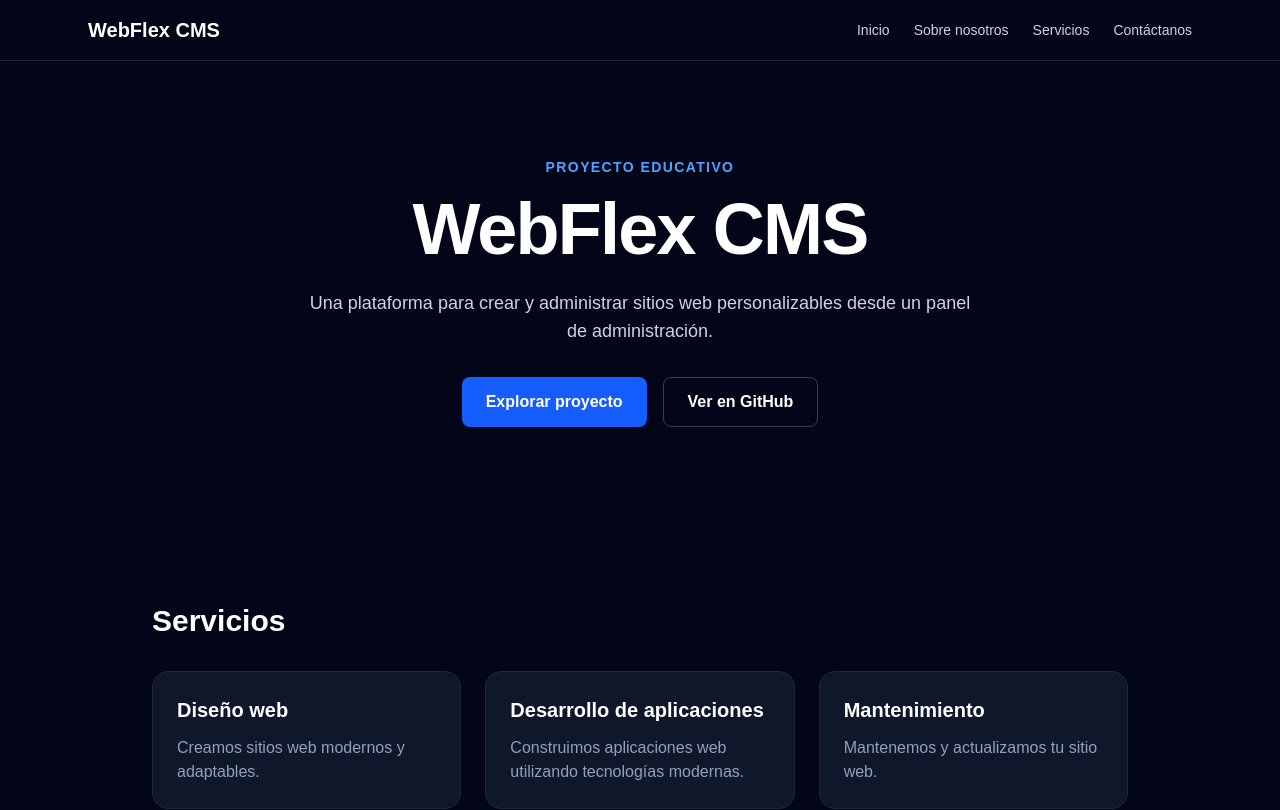
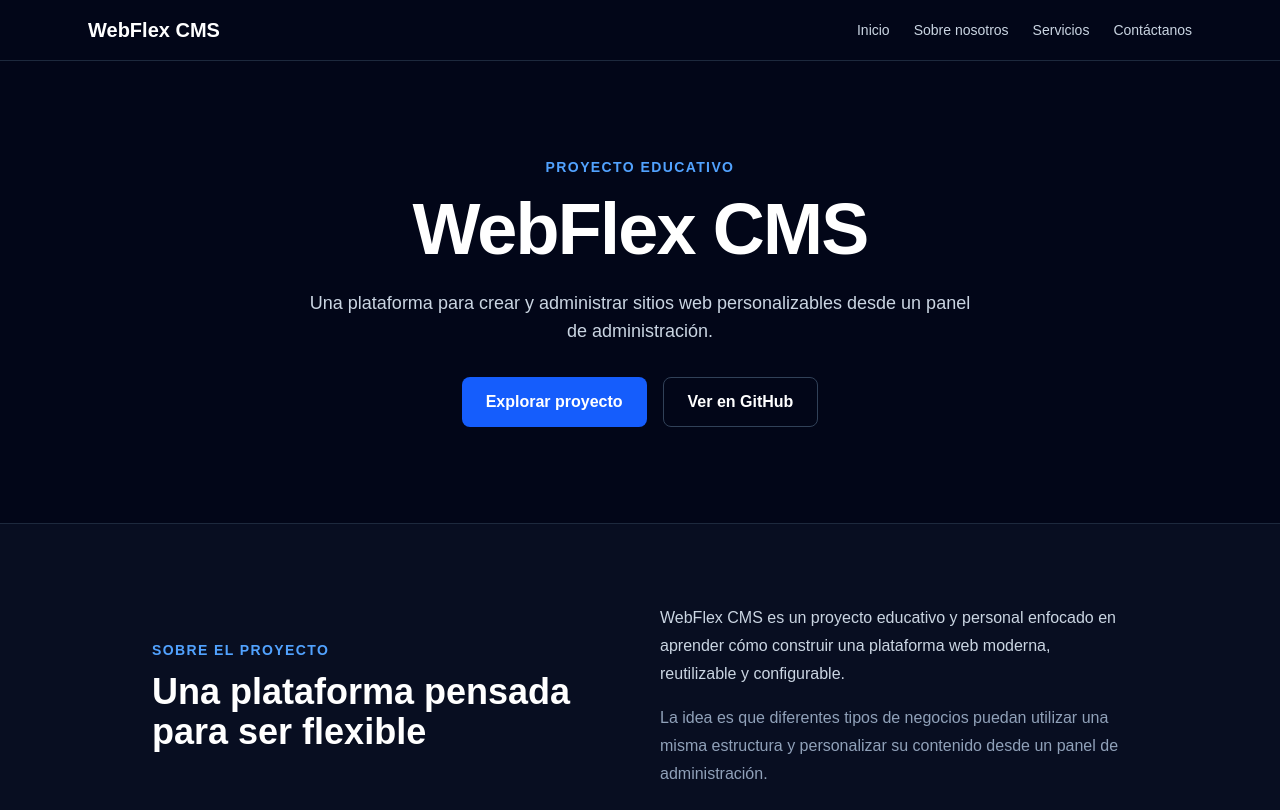
Before and after one commit to Emanuelpc/webflex-cms, a Next.js app: page / in a window 1280 px wide. Shown: the top 810 px of the page. Built offline with nearby package versions, Linux system fonts and the light colour scheme.

Commit message:
feat: add about section

```diff
--- a/app/layout.tsx
+++ b/app/layout.tsx
@@ -13,7 +13,7 @@ const geistMono = Geist_Mono({
 });
 
 export const metadata: Metadata = {
-  title: "Create Next App",
+  title: "WebFlex CMS",
   description: "Generated by create next app",
 };
 
--- a/app/page.tsx
+++ b/app/page.tsx
@@ -2,6 +2,7 @@ import Navbar from "@/components/Navbar";
 import Counter from "@/components/Counter";
 import Section from "@/components/Section";
 import Hero from "@/components/Hero";
+import About from "@/components/About";
 import Services from "@/components/Services";
 import { services } from "@/data/services";
 
@@ -19,6 +20,12 @@ export default function Home() {
         description="Una plataforma para crear y administrar sitios web personalizables desde un panel de administración."
       />
 
+      <About
+        title="Una plataforma pensada para ser flexible"
+        description="WebFlex CMS es un proyecto educativo y personal enfocado en aprender cómo construir una plataforma web moderna, reutilizable y configurable."
+        secondaryDescription="La idea es que diferentes tipos de negocios puedan utilizar una misma estructura y personalizar su contenido desde un panel de administración."
+      />
+
       <Services services={services} />
 
       <Section title="Nuestro aprendizaje">
--- /dev/null
+++ b/components/About.tsx
@@ -0,0 +1,41 @@
+type AboutProps = {
+  title: string;
+  description: string;
+  secondaryDescription: string;
+};
+
+export default function About({
+  title,
+  description,
+  secondaryDescription,
+}: AboutProps) {
+  return (
+    <section className="border-y border-slate-800 bg-slate-900/50">
+      <div className="mx-auto max-w-5xl px-6 py-20">
+        <div className="grid gap-10 md:grid-cols-2 md:items-center">
+
+          <div>
+            <p className="mb-3 text-sm font-semibold uppercase tracking-widest text-blue-400">
+              Sobre el proyecto
+            </p>
+
+            <h2 className="text-3xl font-bold md:text-4xl">
+              {title}
+            </h2>
+          </div>
+
+          <div>
+            <p className="leading-7 text-slate-300">
+              {description}
+            </p>
+
+            <p className="mt-4 leading-7 text-slate-400">
+              {secondaryDescription}
+            </p>
+          </div>
+
+        </div>
+      </div>
+    </section>
+  );
+}
```
